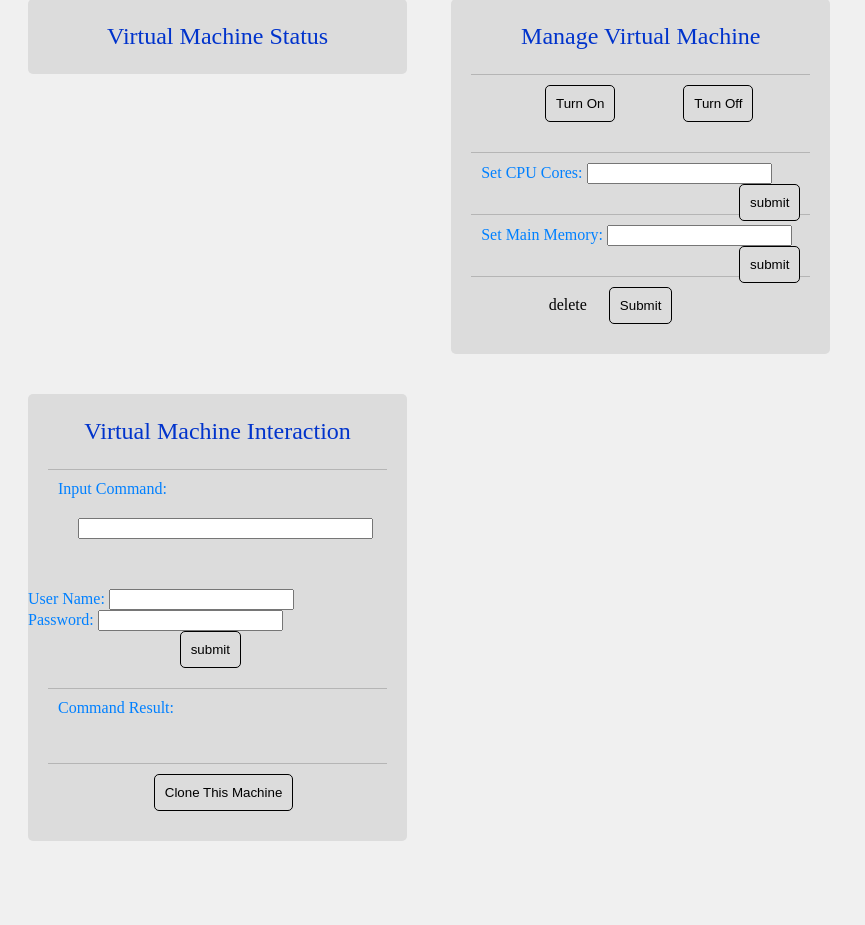
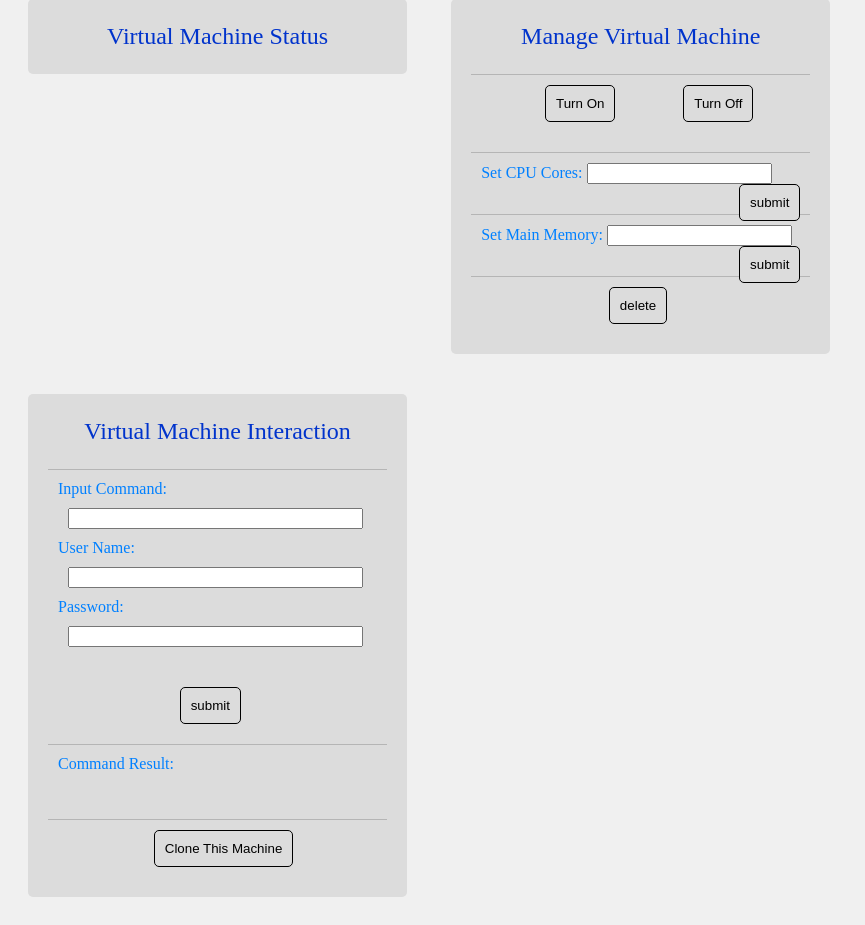
Before and after one commit to amjal/cloud-dashboard, a Django app: page /dashboard/ in a window 1280 px wide. Shown: the part 79-1004 px from the top of the page, without its empty margins (0-865 px from the left). Before the commit the page ends 920 px from the top, so only its background shows below. Run offline with Django 3.2, Linux system fonts and the light colour scheme.

Commit message:
clone and delete work. didn't test command but it should work

```diff
--- a/Cloud1/views.py
+++ b/Cloud1/views.py
@@ -77,8 +77,8 @@ def change_status(request):
 
 # view for cloning vm
 def clone(request):
-    vm = request.GET.get('vm')
-    vm_name = request.GET.get('vm_name')
+    vm = request.POST.get('vm')
+    vm_name = request.POST.get('vm_name')
     if vm is not None and vm_name is not None:
         # command for cloning vm
         command = 'VBoxManage clonevm ' + vm + ' --name=' + vm_name + ' --register --mode=all '
--- a/templates/index.html
+++ b/templates/index.html
@@ -46,14 +46,15 @@
 					});
 				});
 				$("#delete-button").click(function(){
-					$.post('/remove/',{'vm':current_vm});
+					$.post('/remove/',{'vm':current_vm},function(data, stat){
+						location.reload();
+					});
 				});
 				$("#command-button").click(function(){
 					let username = $("#username").val();
 					let password = $("#password").val();
 					let command = $("#command").val();
-					console.log(username);
-					$.post('/command/',{'vm':current_vm, 'user':username, 'password':password}, function(data,stat){
+					$.post('/command/',{'vm':current_vm, 'command': command, 'user':username, 'password':password}, function(data,stat){
 						$("#command-result").text(data);
 						});
 				});
@@ -68,6 +69,12 @@
 							$("#"+vm).css("display","block");
 						}
 					}
+				});
+				$("#clone-button").click(function(){
+					$("#command-result").text("clone request sent. The page will refresh when cloning is finished");
+					$.post('/clone/', {'vm': current_vm, 'vm_name': current_vm+"-clone"}, function(data, stat){
+						location.reload();
+					});
 				});
 			});
 
@@ -120,7 +127,7 @@
 				<button id="ram-space-button" class="card-button" style="float:right;">submit</button>
 			</div>
 			<div class="card-item">
-				<input class="card-button" type="submit" style="left:40%;"> delete </button>
+				<button class="card-button" id="delete-button" style="left:40%;"> delete </button>
 			</div>
 		</div>
 		<div class="card">
@@ -129,15 +136,11 @@
 			</div>
 			<div class="card-item">
 				<span class="field-title"> Input Command: </span>
-				<input type="text" name="command" id="command">
-			</div>
-			<div >
+				<input type="text" id="command" style="display:block;margin:10px;width:90%;">
 				<span class="field-title"> User Name: </span>
-				<input type="text" name="username" id="username">
-			</div>
-			<div >
+				<input type="text" id="username" style="display:block;margin:10px;width:90%;">
 				<span class="field-title"> Password: </span>
-				<input type="text" name="password" id="password">
+				<input type="password" id="password" style="display:block;margin:10px;width:90%;">
 			</div>
 			<button id="command-button" class="card-button" style="left:40%;" >submit</button>
 			<div class="card-item">
```
